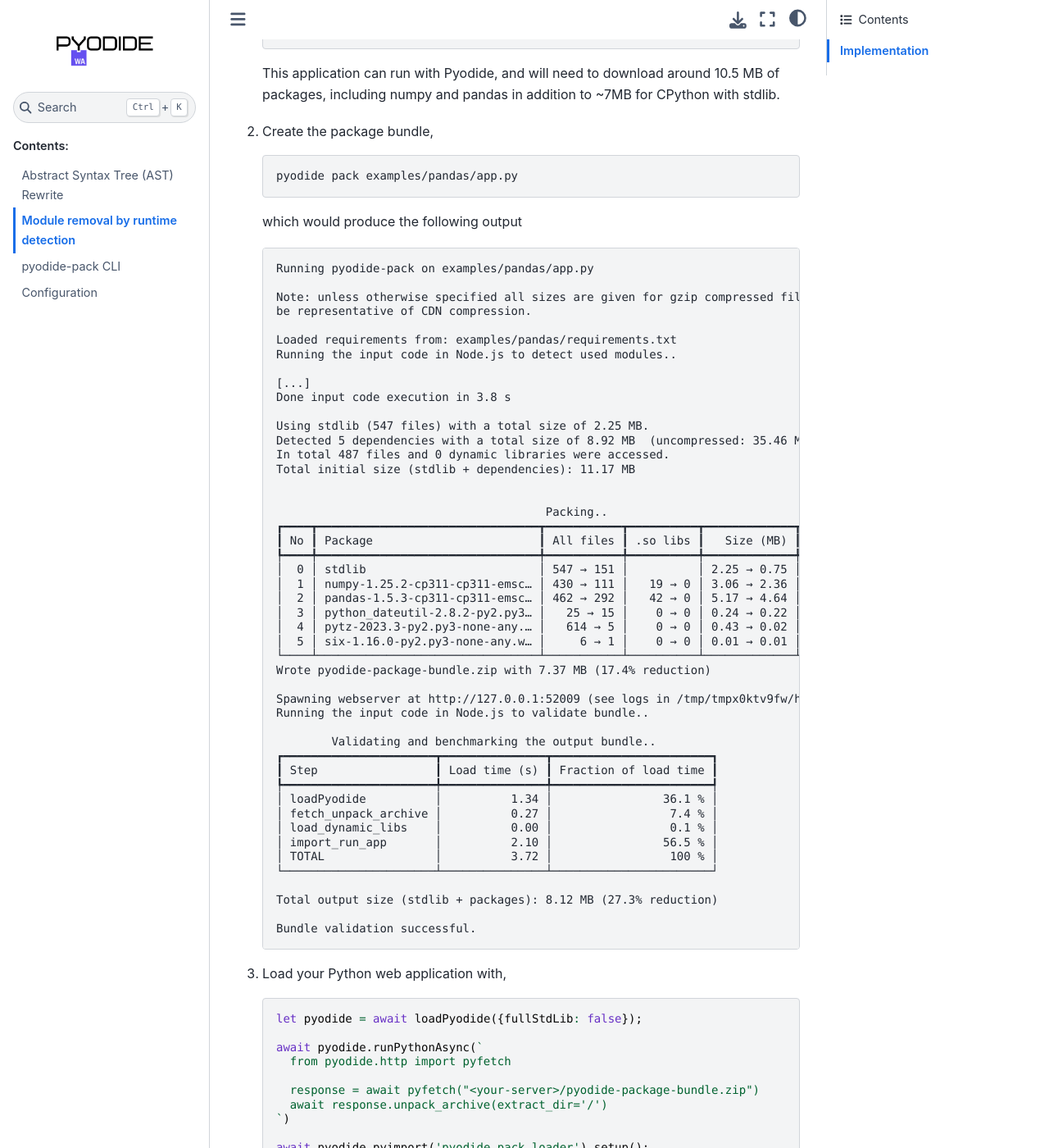
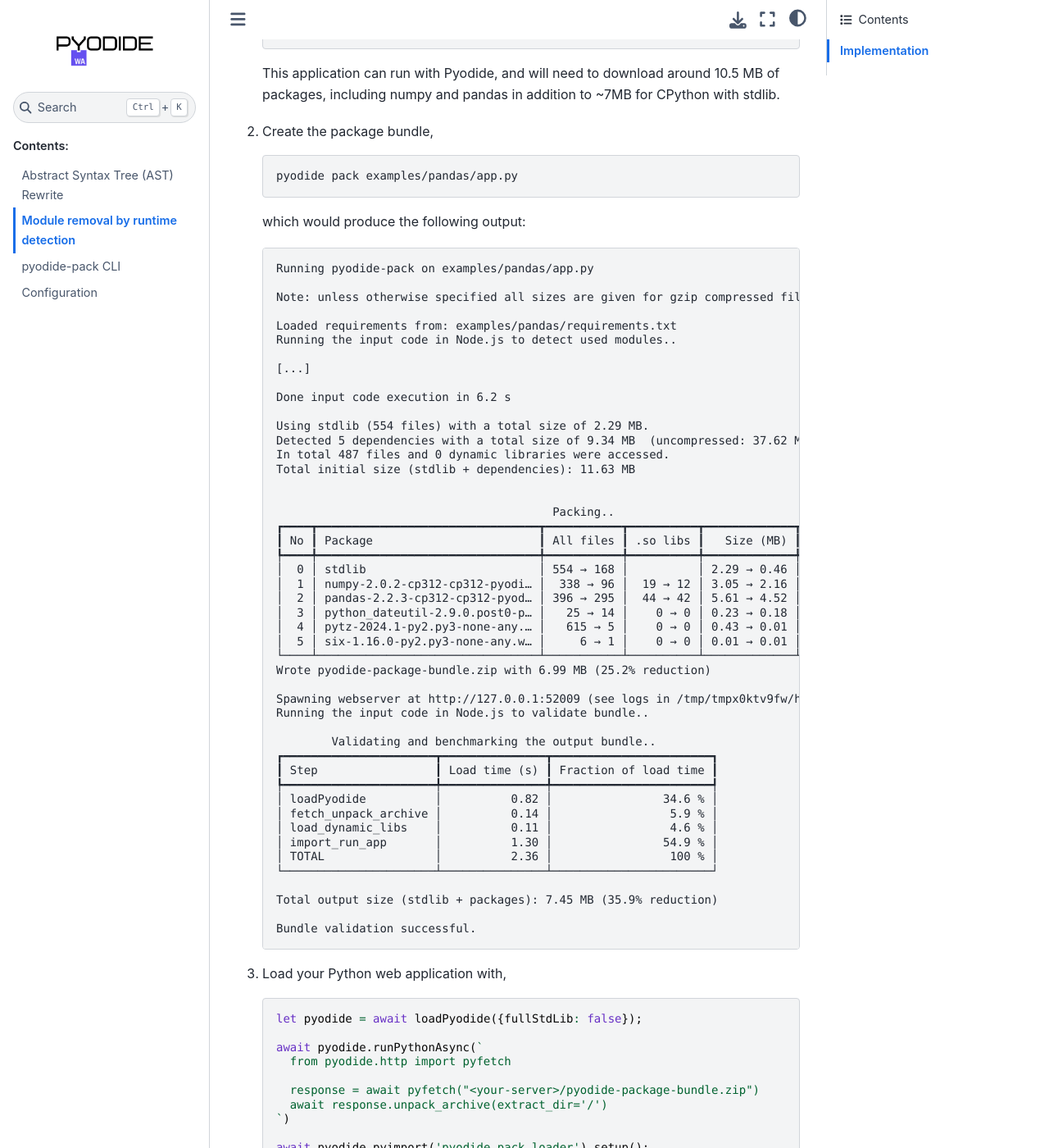
Before and after one commit to pyodide/pyodide-pack, a Sphinx documentation site: the page built from docs/module-elimination-at-runtime.md, in a window 1280 px wide and 1400 px high, scrolled down 309 px. Shown: the whole window at 82% size. Built offline with Sphinx 7.4.7 and the Sphinx Book theme 1.1.4, drawn with Linux system fonts in a browser that asks for light colours.

Commit message:
Update runtime module elimination docs

````diff
--- a/docs/module-elimination-at-runtime.md
+++ b/docs/module-elimination-at-runtime.md
@@ -17,61 +17,64 @@
 
 2. Create the package bundle,
 
-   ```bash
-   pyodide pack examples/pandas/app.py
-   ```
-   which would produce the following output
+    ```bash
+    pyodide pack examples/pandas/app.py
+    ```
 
-   ```
-   Running pyodide-pack on examples/pandas/app.py
+    which would produce the following output:
 
-   Note: unless otherwise specified all sizes are given for gzip compressed files to
-   be representative of CDN compression.
+    ```
+    Running pyodide-pack on examples/pandas/app.py
 
-   Loaded requirements from: examples/pandas/requirements.txt
-   Running the input code in Node.js to detect used modules..
+    Note: unless otherwise specified all sizes are given for gzip compressed files to be representative of CDN compression.
 
-   [...]
-   Done input code execution in 3.8 s
+    Loaded requirements from: examples/pandas/requirements.txt
+    Running the input code in Node.js to detect used modules..
 
-   Using stdlib (547 files) with a total size of 2.25 MB.
-   Detected 5 dependencies with a total size of 8.92 MB  (uncompressed: 35.46 MB)
-   In total 487 files and 0 dynamic libraries were accessed.
-   Total initial size (stdlib + dependencies): 11.17 MB
+    [...]
+
+    Done input code execution in 6.2 s
+
+    Using stdlib (554 files) with a total size of 2.29 MB.
+    Detected 5 dependencies with a total size of 9.34 MB  (uncompressed: 37.62 MB)
+    In total 487 files and 0 dynamic libraries were accessed.
+    Total initial size (stdlib + dependencies): 11.63 MB
 
 
-                                          Packing..
-   ┏━━━━┳━━━━━━━━━━━━━━━━━━━━━━━━━━━━━━━━┳━━━━━━━━━━━┳━━━━━━━━━━┳━━━━━━━━━━━━━┳━━━━━━━━━━━┓
-   ┃ No ┃ Package                        ┃ All files ┃ .so libs ┃   Size (MB) ┃ Reduction ┃
-   ┡━━━━╇━━━━━━━━━━━━━━━━━━━━━━━━━━━━━━━━╇━━━━━━━━━━━╇━━━━━━━━━━╇━━━━━━━━━━━━━╇━━━━━━━━━━━┩
-   │  0 │ stdlib                         │ 547 → 151 │          │ 2.25 → 0.75 │    66.7 % │
-   │  1 │ numpy-1.25.2-cp311-cp311-emsc… │ 430 → 111 │   19 → 0 │ 3.06 → 2.36 │    23.0 % │
-   │  2 │ pandas-1.5.3-cp311-cp311-emsc… │ 462 → 292 │   42 → 0 │ 5.17 → 4.64 │    10.3 % │
-   │  3 │ python_dateutil-2.8.2-py2.py3… │   25 → 15 │    0 → 0 │ 0.24 → 0.22 │     9.4 % │
-   │  4 │ pytz-2023.3-py2.py3-none-any.… │   614 → 5 │    0 → 0 │ 0.43 → 0.02 │    96.1 % │
-   │  5 │ six-1.16.0-py2.py3-none-any.w… │     6 → 1 │    0 → 0 │ 0.01 → 0.01 │    18.5 % │
-   └────┴────────────────────────────────┴───────────┴──────────┴─────────────┴───────────┘
-   Wrote pyodide-package-bundle.zip with 7.37 MB (17.4% reduction)
+                                            Packing..
+    ┏━━━━┳━━━━━━━━━━━━━━━━━━━━━━━━━━━━━━━━┳━━━━━━━━━━━┳━━━━━━━━━━┳━━━━━━━━━━━━━┳━━━━━━━━━━━┓
+    ┃ No ┃ Package                        ┃ All files ┃ .so libs ┃   Size (MB) ┃ Reduction ┃
+    ┡━━━━╇━━━━━━━━━━━━━━━━━━━━━━━━━━━━━━━━╇━━━━━━━━━━━╇━━━━━━━━━━╇━━━━━━━━━━━━━╇━━━━━━━━━━━┩
+    │  0 │ stdlib                         │ 554 → 168 │          │ 2.29 → 0.46 │    79.8 % │
+    │  1 │ numpy-2.0.2-cp312-cp312-pyodi… │  338 → 96 │  19 → 12 │ 3.05 → 2.16 │    29.3 % │
+    │  2 │ pandas-2.2.3-cp312-cp312-pyod… │ 396 → 295 │  44 → 42 │ 5.61 → 4.52 │    19.5 % │
+    │  3 │ python_dateutil-2.9.0.post0-p… │   25 → 14 │    0 → 0 │ 0.23 → 0.18 │    21.6 % │
+    │  4 │ pytz-2024.1-py2.py3-none-any.… │   615 → 5 │    0 → 0 │ 0.43 → 0.01 │    97.8 % │
+    │  5 │ six-1.16.0-py2.py3-none-any.w… │     6 → 1 │    0 → 0 │ 0.01 → 0.01 │    41.8 % │
+    └────┴────────────────────────────────┴───────────┴──────────┴─────────────┴───────────┘
+    Wrote pyodide-package-bundle.zip with 6.99 MB (25.2% reduction)
 
-   Spawning webserver at http://127.0.0.1:52009 (see logs in /tmp/tmpx0ktv9fw/http-server.log)
-   Running the input code in Node.js to validate bundle..
+    Spawning webserver at http://127.0.0.1:52009 (see logs in /tmp/tmpx0ktv9fw/http-server.log)
+    Running the input code in Node.js to validate bundle..
 
-           Validating and benchmarking the output bundle..
-   ┏━━━━━━━━━━━━━━━━━━━━━━┳━━━━━━━━━━━━━━━┳━━━━━━━━━━━━━━━━━━━━━━━┓
-   ┃ Step                 ┃ Load time (s) ┃ Fraction of load time ┃
-   ┡━━━━━━━━━━━━━━━━━━━━━━╇━━━━━━━━━━━━━━━╇━━━━━━━━━━━━━━━━━━━━━━━┩
-   │ loadPyodide          │          1.34 │                36.1 % │
-   │ fetch_unpack_archive │          0.27 │                 7.4 % │
-   │ load_dynamic_libs    │          0.00 │                 0.1 % │
-   │ import_run_app       │          2.10 │                56.5 % │
-   │ TOTAL                │          3.72 │                 100 % │
-   └──────────────────────┴───────────────┴───────────────────────┘
+            Validating and benchmarking the output bundle..
+    ┏━━━━━━━━━━━━━━━━━━━━━━┳━━━━━━━━━━━━━━━┳━━━━━━━━━━━━━━━━━━━━━━━┓
+    ┃ Step                 ┃ Load time (s) ┃ Fraction of load time ┃
+    ┡━━━━━━━━━━━━━━━━━━━━━━╇━━━━━━━━━━━━━━━╇━━━━━━━━━━━━━━━━━━━━━━━┩
+    │ loadPyodide          │          0.82 │                34.6 % │
+    │ fetch_unpack_archive │          0.14 │                 5.9 % │
+    │ load_dynamic_libs    │          0.11 │                 4.6 % │
+    │ import_run_app       │          1.30 │                54.9 % │
+    │ TOTAL                │          2.36 │                 100 % │
+    └──────────────────────┴───────────────┴───────────────────────┘
 
-   Total output size (stdlib + packages): 8.12 MB (27.3% reduction)
+    Total output size (stdlib + packages): 7.45 MB (35.9% reduction)
 
-   Bundle validation successful.
-   ```
+    Bundle validation successful.
+    ```
+
 3. Load your Python web application with,
+
    ```js
    let pyodide = await loadPyodide({fullStdLib: false});
 
````
